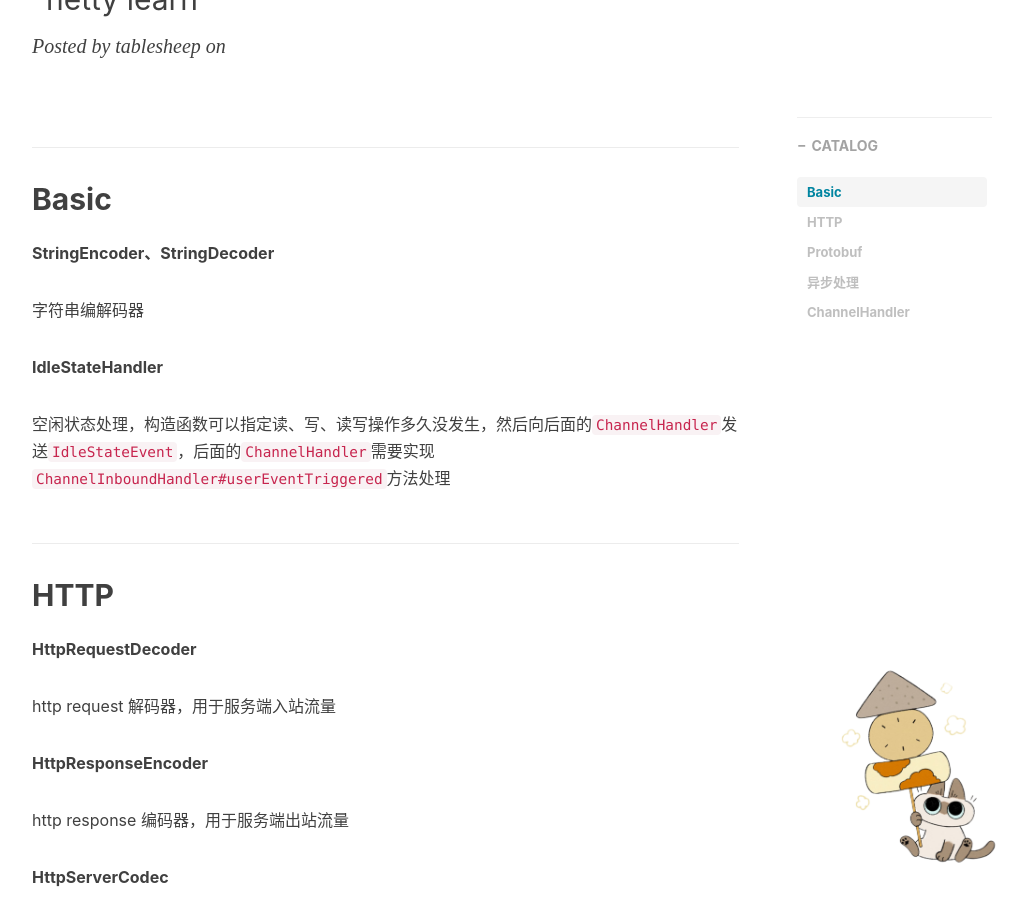
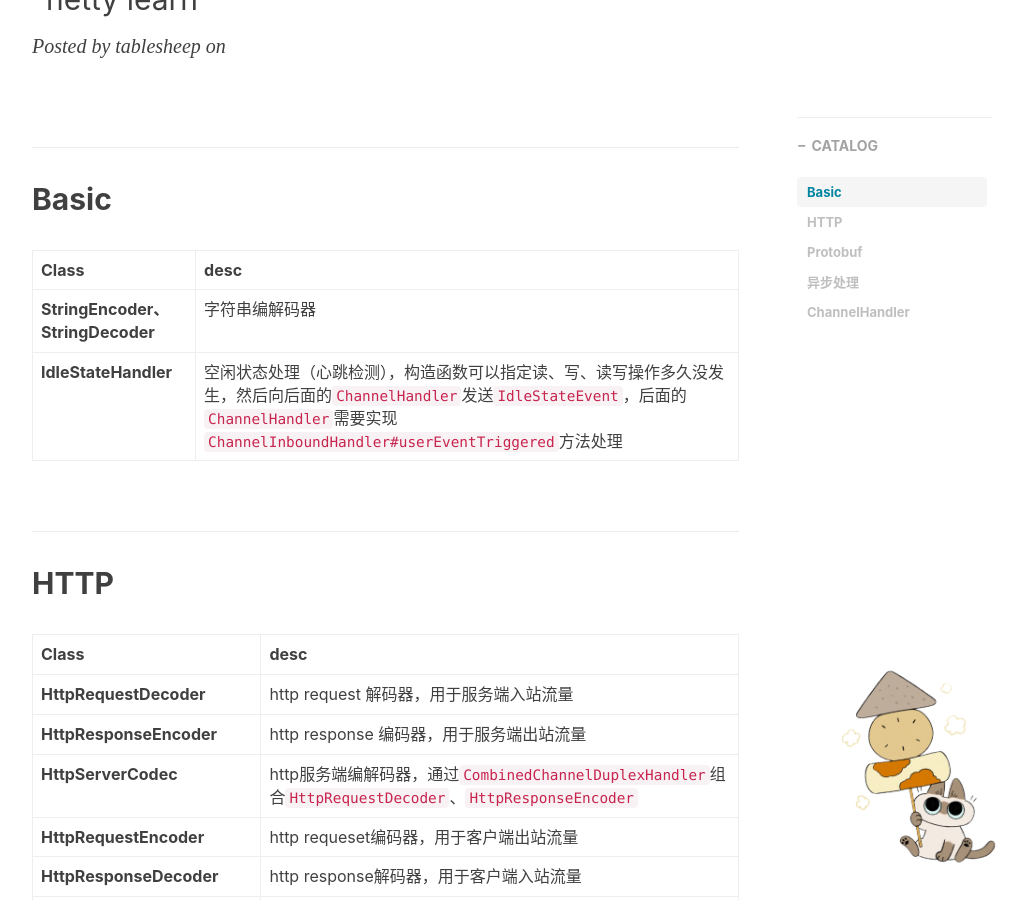
Before and after one commit to tablesheep233/tablesheep233.github.io, a Jekyll site: the page built from notes/Netty learn.md, in a window 1280 px wide and 900 px high, scrolled down 236 px. Shown: the whole window, without its empty margins (233-1260 px from the left). Built offline with Jekyll 4.4.1, drawn with Linux system fonts in a browser that asks for light colours; nearby versions of some CDN libraries; comment, search, counter and statistics services are not loaded; some of the changed text lies outside the part shown.

Commit message:
[post] Netty note

````diff
--- a/notes/Netty learn.md
+++ b/notes/Netty learn.md
@@ -14,71 +14,27 @@ tags:
 
 ## Basic
 
-**StringEncoder、StringDecoder**
-
-字符串编解码器
-
-
-
-**IdleStateHandler**
-
-空闲状态处理，构造函数可以指定读、写、读写操作多久没发生，然后向后面的`ChannelHandler`发送`IdleStateEvent`，后面的`ChannelHandler`需要实现`ChannelInboundHandler#userEventTriggered`方法处理
+| Class                            | desc                                                         |
+| -------------------------------- | ------------------------------------------------------------ |
+| **StringEncoder、StringDecoder** | 字符串编解码器                                               |
+| **IdleStateHandler**             | 空闲状态处理（心跳检测），构造函数可以指定读、写、读写操作多久没发生，然后向后面的`ChannelHandler`发送`IdleStateEvent`，后面的`ChannelHandler`需要实现`ChannelInboundHandler#userEventTriggered`方法处理 |
 
 
 
 ## HTTP
 
-**HttpRequestDecoder**
-
-http request 解码器，用于服务端入站流量
-
-
-
-**HttpResponseEncoder**
-
-http response 编码器，用于服务端出站流量
-
-
-
-**HttpServerCodec**
-
-http服务端编解码器，通过`CombinedChannelDuplexHandler`组合`HttpRequestDecoder`、`HttpResponseEncoder`
-
-
-
-**HttpRequestEncoder**
-
-http requeset编码器，用于客户端出站流量
-
-
-
-**HttpResponseDecoder**
-
-http response解码器，用于客户端入站流量
-
-
-
-**HttpClientCodec**
-
-http 客户端编解码器，通过`CombinedChannelDuplexHandler`组合了`HttpRequestEncoder`、`HttpResponseDecoder`
-
-
-
-**HttpObjectAggregator**
-
-Http 消息聚合器，可以将分块的`HttpMessage`和`HttpContent`聚合到单个的`FullHttpRequest`或`FullHttpResponse`中，用于处理Response时将它插入`HttpResponseDecoder`之后，处理Request时将它插在`HttpRequestDecoder`和`HttpResponseEncoder`之后
-
-
-
-**HttpContentCompressor**
-
-Http 内容压缩，用于服务端，支持`gzip`、`deflate`、`br`压缩，同时支持`Accept-Encoding`请求头协商
-
-
-
-**HttpContentDecompressor**
-
-Http 内容解压，用于客户端
+| Class                       | desc                                                         |
+| --------------------------- | ------------------------------------------------------------ |
+| **HttpRequestDecoder**      | http request 解码器，用于服务端入站流量                      |
+| **HttpResponseEncoder**     | http response 编码器，用于服务端出站流量                     |
+| **HttpServerCodec**         | http服务端编解码器，通过`CombinedChannelDuplexHandler`组合`HttpRequestDecoder`、`HttpResponseEncoder` |
+| **HttpRequestEncoder**      | http requeset编码器，用于客户端出站流量                      |
+| **HttpResponseDecoder**     | http response解码器，用于客户端入站流量                      |
+| **HttpClientCodec**         | http 客户端编解码器，通过`CombinedChannelDuplexHandler`组合了`HttpRequestEncoder`、`HttpResponseDecoder` |
+| **HttpObjectAggregator**    | Http 消息聚合器，可以将分块的`HttpMessage`和`HttpContent`聚合到单个的`FullHttpRequest`或`FullHttpResponse`中，用于处理Response时将它插入`HttpResponseDecoder`之后，处理Request时将它插在`HttpRequestDecoder`和`HttpResponseEncoder`之后 |
+| **HttpContentCompressor**   | Http 内容压缩，用于服务端，支持`gzip`、`deflate`、`br`压缩，同时支持`Accept-Encoding`请求头协商 |
+| **HttpContentDecompressor** | Http 内容解压，用于客户端                                    |
+|                             |                                                              |
 
 
 
@@ -152,9 +108,11 @@ public class DefaultChannelInitializer extends ChannelInitializer<SocketChannel>
 }
 ```
 
-*DefaultChannelPipeline*
+
 
 对于`@ChannelHandler.Sharable`注解，Netty 仅仅只是在添加`ChannelHandler`时检查这个handler是否共享以及是否第一次添加，不满足其一则在报错
+
+*DefaultChannelPipeline*
 
 ```java
 private static void checkMultiplicity(ChannelHandler handler) {
````
Also changed, not shown: _posts/note/2022-04-12-Netty note.md (added, +17 -0 lines).
